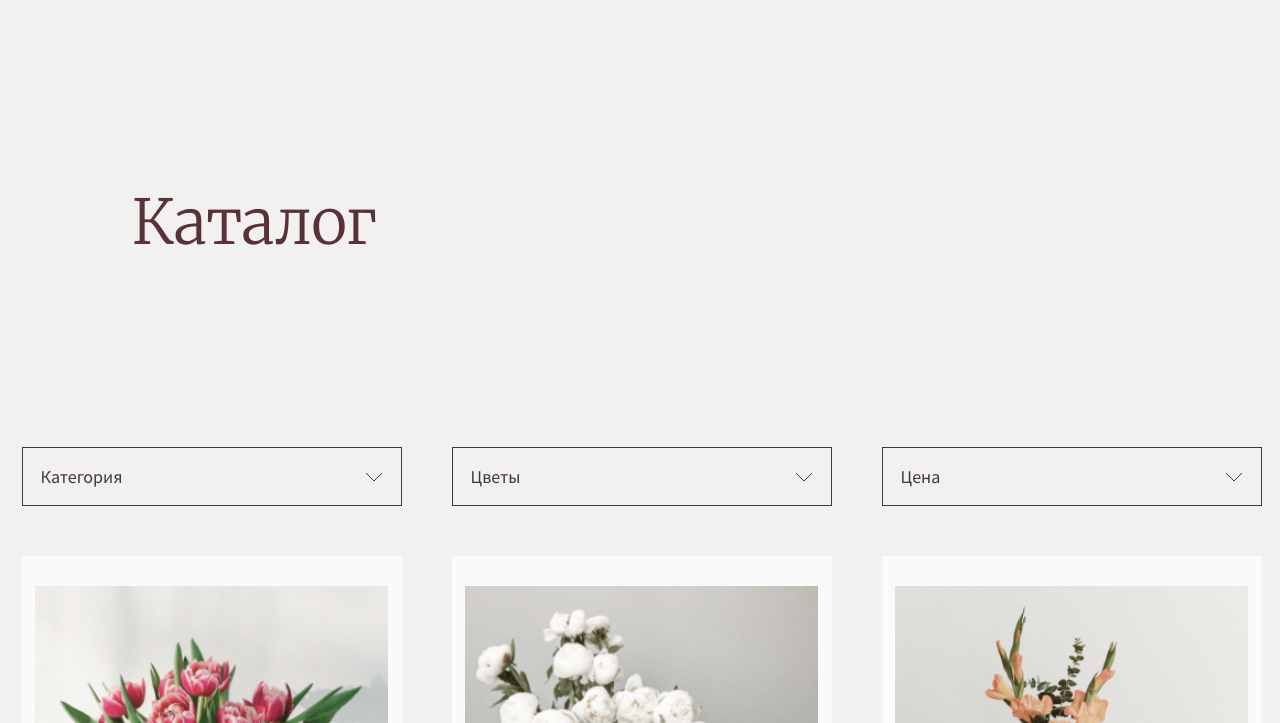
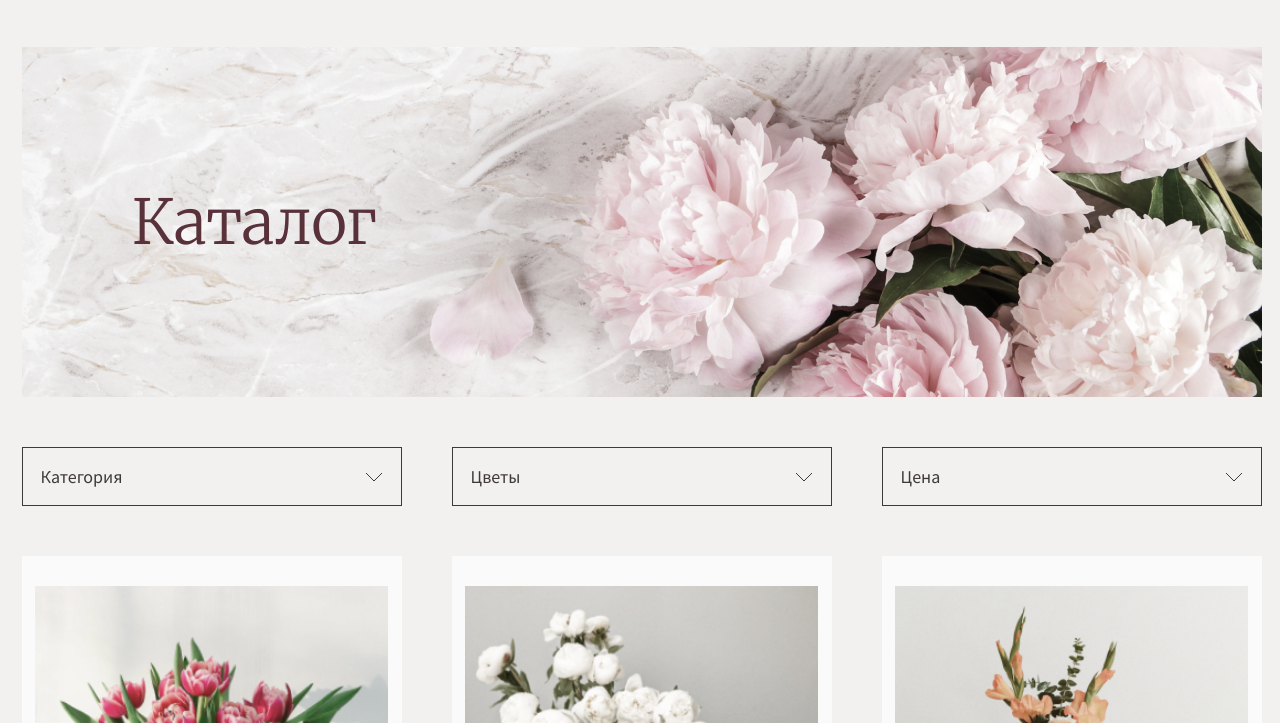
Before and after one commit to den987655/zloral, a plain HTML site: page index.html in a window 1280 px wide. Shown: the part 77-800 px from the top of the page. Drawn offline with Linux system fonts and the light colour scheme; the site is published under a folder, as on GitHub Pages, so addresses that start at the root find nothing.

Commit message:
Update style.css

```diff
--- a/style.css
+++ b/style.css
@@ -108,7 +108,7 @@ header__font {
     padding-left: 110px;
 }
 .header__bg {
-    background-image: url(/img/bg-header.png);
+    background-image: url(img/bg-header.png);
     width: 1240px;
     height: 350px;
     display: flex;
```
